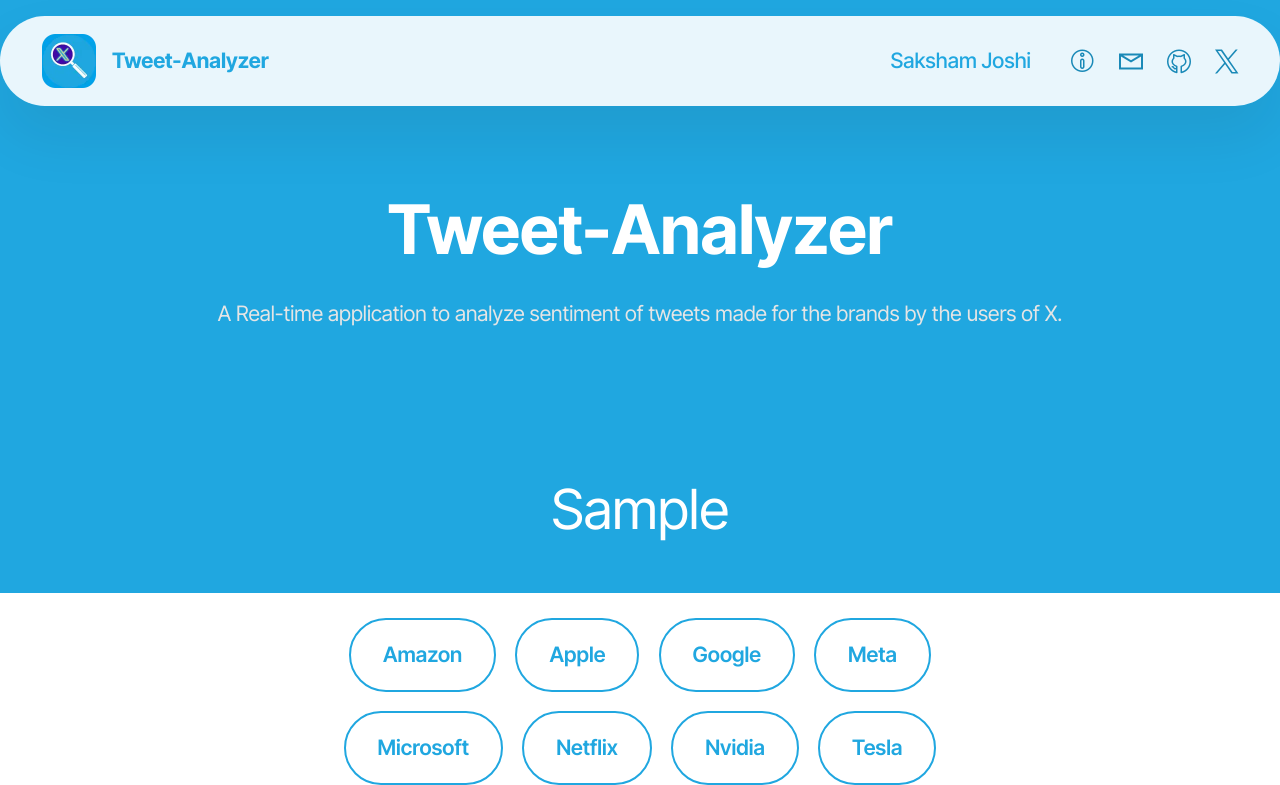
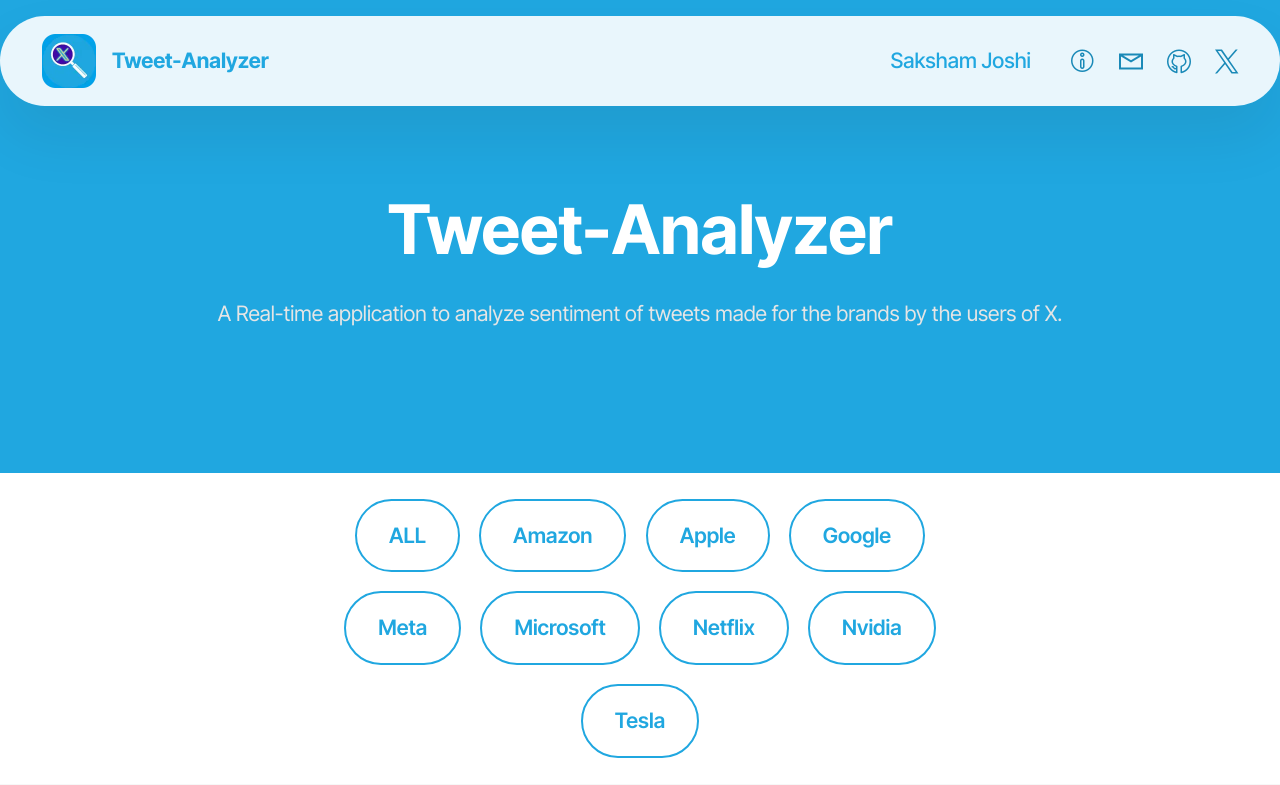
Before and after one commit to saksham-joshi/Tweet-Analyzer, a Flask app: template Tweet_Visualizer/templates/index.html in a window 1280 px wide. Shown: the top 785 px of the page. Run offline with Flask 3, Linux system fonts and the light colour scheme; the template is opened without the code that fills it: most values are stand-ins (such as "Sample title", 1, 10 or a date in 2020); parts of the project's set-up code (start-up, migrations or seed data) failed here and were passed over; some libraries are stand-ins or nearby versions; some web fonts are replaced.

Commit message:
Removed: unused scripts | Added: new Fnc's
Removed: socket and jquery script loading
Added: getGraphArea() , renderGraphOfAll() , window.onload= renderGraphOfAll

```diff
--- a/Tweet_Visualizer/templates/index.html
+++ b/Tweet_Visualizer/templates/index.html
@@ -50,14 +50,30 @@
 	<link rel="stylesheet"
 		href="https://cdn.jsdelivr.net/gh/saksham-joshi/Tweet-Analyzer@main/Tweet_Visualizer/static/assets/mobirise/css/mbr-additional.css"
 		type="text/css">
-	<script async src="https://cdn.socket.io/4.3.2/socket.io.min.js"></script>
-	<script async src="https://code.jquery.com/jquery-3.6.0.min.js"></script>
+	<!-- <script async src="https://cdn.socket.io/4.3.2/socket.io.min.js"></script>
+	<script async src="https://code.jquery.com/jquery-3.6.0.min.js"></script> -->
     <script async src="https://cdn.plot.ly/plotly-latest.min.js" charset="utf-8"></script>
 	<script>
 
+		function getGraphArea() {
+			return document.querySelector("#bar-graph");
+		}
+
+		function renderGraphOfAll()
+		{
+			getGraphArea.innerHTML = "Fetching graph of all brands together ...";
+			fetch('/get-graph-of-all' , {method : 'GET'})
+			.then(response => {
+				if(!response.ok) throw new Error("Something went wrong while rendering the graph!");
+				return response.json();
+			})
+			.then(jsondata => { jsondata = JSON.parse(jsondata) ; Plotly.newPlot( "bar-graph" , jsondata.data , jsondata.layout ) } )
+			.catch(error => { getGraphArea.innerHTML = "An unknown error occured :<br>" + error})
+		}
+
 		function updateGraph(__brand_name)
 		{
-			var bar_graph_area = document.querySelector("#bar-graph");
+			var bar_graph_area = getGraphArea();
 
 			bar_graph_area.innerHTML = `Fetching data for '${__brand_name}'...`;
 
@@ -85,11 +101,13 @@
 			   } )
 
 				.catch(error => {
-							   console.error("An unknown error occurred : " + error)
-							   bar_graph_area.innerHTML = "An unknown error occurred :\n" + error;
+				    bar_graph_area.innerHTML = "An unknown error occurred :<br>" + error;
 				}
 			);
 		}
+
+		window.onload = renderGraphOfAll;
+
 	</script>
 </head>
 <body>
@@ -133,7 +151,7 @@
 						tweets made for the brands by the users of X.</p>
 				</div>
 			</div>
-			<div class="row mt-5 justify-content-center"> </div>
+			<!-- <div class="row mt-5 justify-content-center"> </div> -->
 		</div>
 	</section>
 	<section data-bs-version="5.1" class="features4 cid-tMlEXTHLbS" id="features04-w">
@@ -142,7 +160,7 @@
 				<div class="col-12 content-head">
 					<div class="mbr-section-head mb-5">
 						<h4 class="mbr-section-title mbr-fonts-style align-center mb-0 display-2">
-							<div id="bar-graph" class="js-plotly-plot"> {{graph_figure | safe}} </div>
+							<div onload="renderGraphOfAll()" id="bar-graph" class="js-plotly-plot">  </div>
 						</h4>
 					</div>
 				</div>
@@ -154,6 +172,7 @@
 			<div class="row justify-content-center">
 				<div class="col-md-12 col-lg-7">
 					<div class="mbr-section-btn align-center">
+						<button onclick="renderGraphOfAll()"       class="btn btn-primary-outline display-4" href="">ALL</button>
 						<button onclick="updateGraph('amazon')"    class="btn btn-primary-outline display-4" href="">Amazon</button>
 						<button onclick="updateGraph('apple')"     class="btn btn-primary-outline display-4" href="">Apple</button>
 						<button onclick="updateGraph('google')"    class="btn btn-primary-outline display-4" href="">Google</button>
```
Lines whose indentation alone changed are shown as unchanged.
